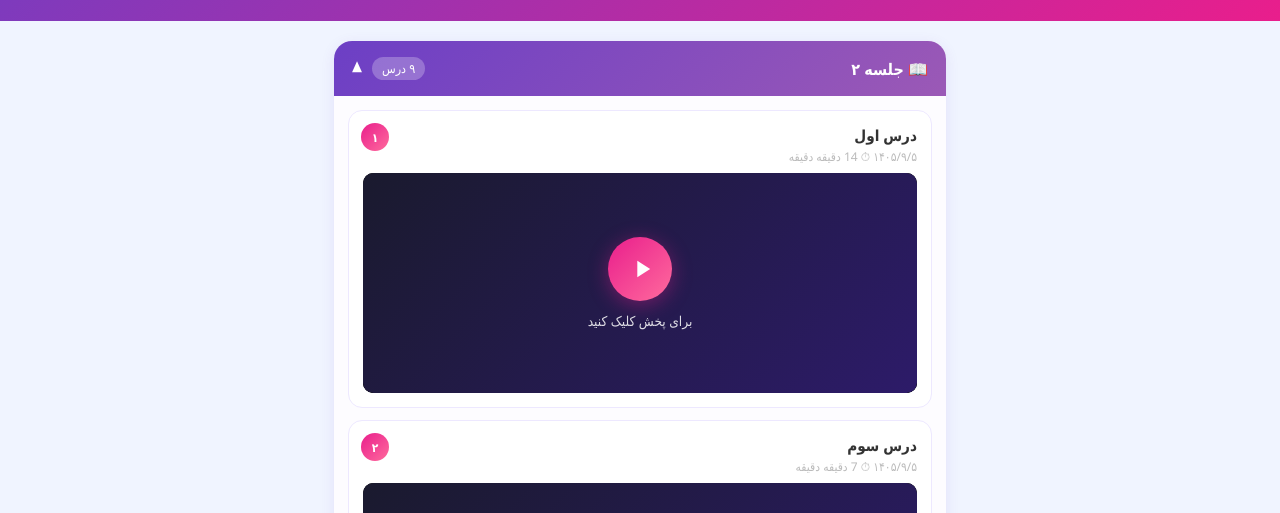
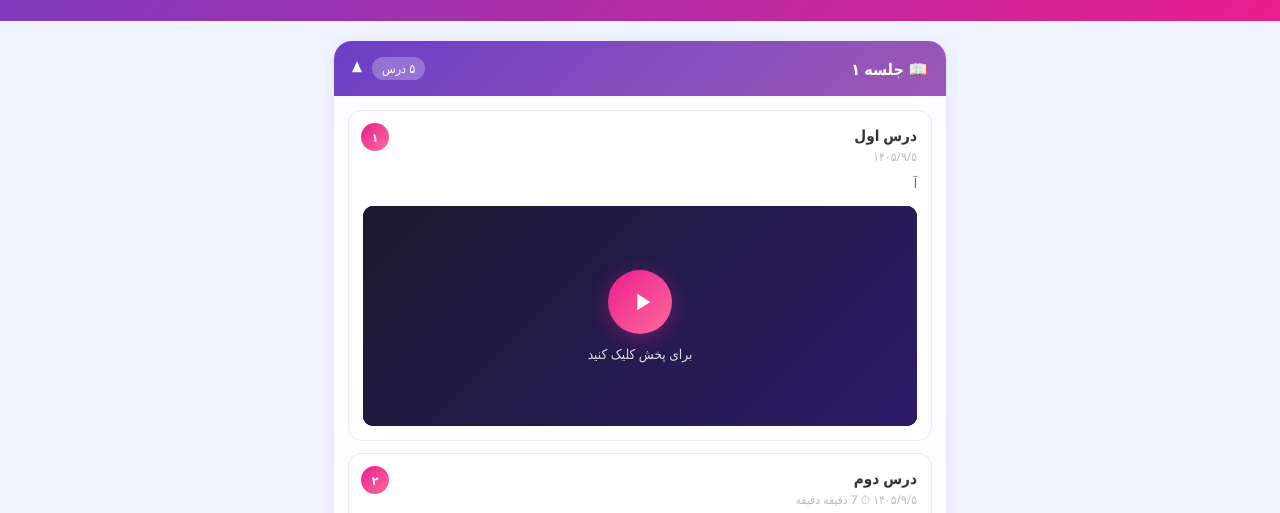
Before and after one commit to hafizschool340-alt/hafiz-school, a plain HTML site: page index.html in a window 1280 px wide. Shown: the part 217-730 px from the top of the page. Drawn offline with Linux system fonts and the light colour scheme.

Commit message:
fix: show session 1 first (ascending sort)

```diff
--- a/index.html
+++ b/index.html
@@ -199,7 +199,7 @@ async function load() {
     document.getElementById("totalSessions").textContent = toF(Object.keys(sessions).length);
     document.getElementById("totalLessons").textContent = toF(lessons.length);
 
-    const nums = Object.keys(sessions).map(Number).sort((a,b) => b-a);
+    const nums = Object.keys(sessions).map(Number).sort((a,b) => a-b);
     app.innerHTML = "";
 
     nums.forEach((sNum, idx) => {
```
